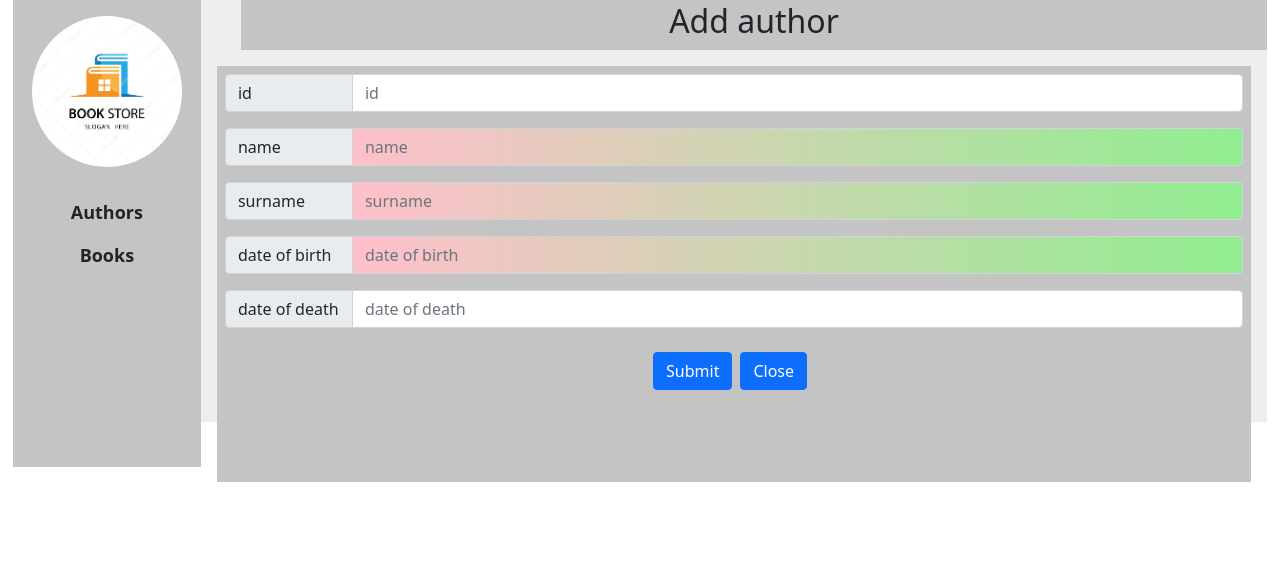
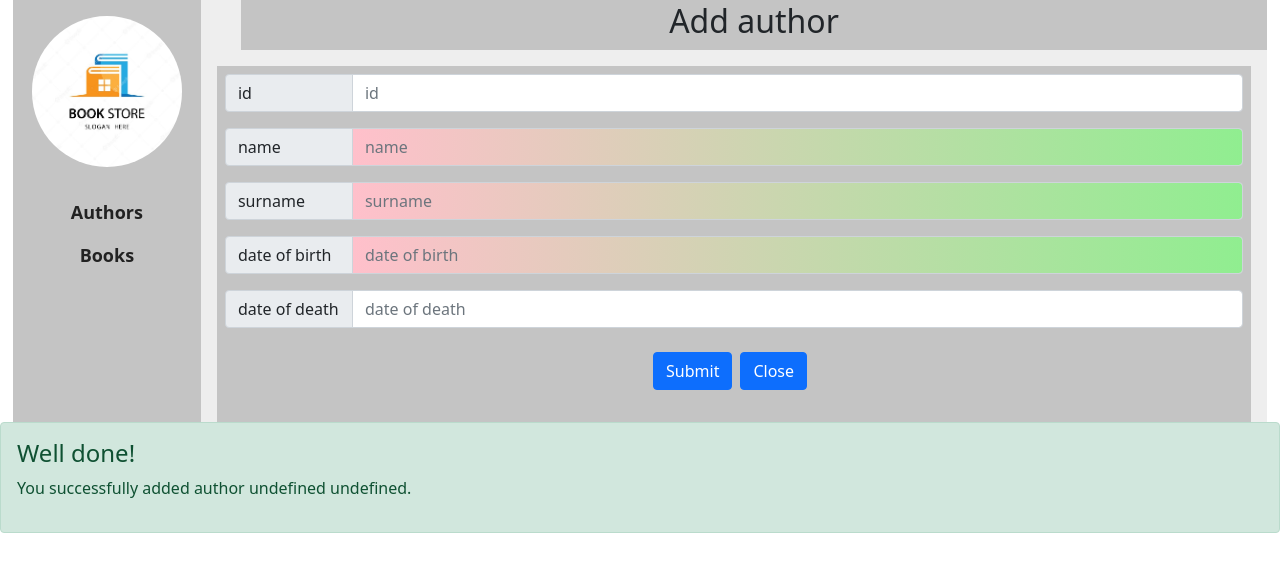
Before and after one commit to Vovan1608/lib-app, a React (Create React App) app in the folder lib-app/: page /add in a window 1280 px wide. Shown: the top 572 px of the page. Built offline with nearby package versions, Linux system fonts and the light colour scheme.

Commit message:
adde pop up

```diff
--- a/lib-app/src/components/common/ModalRender/Modal/Modal.js
+++ b/lib-app/src/components/common/ModalRender/Modal/Modal.js
@@ -1,29 +1,29 @@
 import React from "react";
 
+import { SuccessPopUp } from "../../"
 import { postAxios } from "../../../../server/api";
 
 const Modal = ({data, setData}) => {
+	const { isOpen, info, title } = data;
 
 	const handleClose = e => {
 		setData(false);
 	}
 
 	const handleSave = e => {
-		postAxios('authors', data.info).then(res => {
-
-		});
+		postAxios('authors', info);
 		setData(false);
 	}
 
   return (
 		<>
-			{data.isOpen &&
+			{isOpen &&
 				<div>
 					<div className="modal" style={{display: 'block'}}>
 						<div className="modal-dialog">
 							<div className="modal-content">
 								<div className="modal-header">
-									<h5 className="modal-title">{data.title}</h5>
+									<h5 className="modal-title">{title}</h5>
 								</div>
 								<div className="modal-body">
 									<p>{data.body}</p>
@@ -50,6 +50,7 @@ const Modal = ({data, setData}) => {
 					</div>
 				</div>
 			}
+			<SuccessPopUp dataAuthor={info}/>
 		</>
   );
 }
--- a/lib-app/src/components/common/SuccessPopUp/SuccessPopUp.js
+++ b/lib-app/src/components/common/SuccessPopUp/SuccessPopUp.js
@@ -1,34 +1,15 @@
 import React from "react";
 
-const SuccessPopUp = ({data}) => {
-
+const SuccessPopUp = ({dataAuthor}) => {
+  const {name, surname} = dataAuthor;
 	return (
-		<div className="alert alert-success" role="alert">
+		<div className="alert alert-success " role="alert">
 			<h4 className="alert-heading">Well done!</h4>
 			<p>
-				You successfully added author {`${data.name} ${data.surname}`}.
+				You successfully added author {`${name} ${surname}`}.
 			</p>
 		</div>
 	);
 }
 
 export {SuccessPopUp};
-
-{/* <svg xmlns="http://www.w3.org/2000/svg" style="display: none;">
-  <symbol id="check-circle-fill" fill="currentColor" viewBox="0 0 16 16">
-    <path d="M16 8A8 8 0 1 1 0 8a8 8 0 0 1 16 0zm-3.97-3.03a.75.75 0 0 0-1.08.022L7.477 9.417 5.384 7.323a.75.75 0 0 0-1.06 1.06L6.97 11.03a.75.75 0 0 0 1.079-.02l3.992-4.99a.75.75 0 0 0-.01-1.05z"/>
-  </symbol>
-  <symbol id="info-fill" fill="currentColor" viewBox="0 0 16 16">
-    <path d="M8 16A8 8 0 1 0 8 0a8 8 0 0 0 0 16zm.93-9.412-1 4.705c-.07.34.029.533.304.533.194 0 .487-.07.686-.246l-.088.416c-.287.346-.92.598-1.465.598-.703 0-1.002-.422-.808-1.319l.738-3.468c.064-.293.006-.399-.287-.47l-.451-.081.082-.381 2.29-.287zM8 5.5a1 1 0 1 1 0-2 1 1 0 0 1 0 2z"/>
-  </symbol>
-  <symbol id="exclamation-triangle-fill" fill="currentColor" viewBox="0 0 16 16">
-    <path d="M8.982 1.566a1.13 1.13 0 0 0-1.96 0L.165 13.233c-.457.778.091 1.767.98 1.767h13.713c.889 0 1.438-.99.98-1.767L8.982 1.566zM8 5c.535 0 .954.462.9.995l-.35 3.507a.552.552 0 0 1-1.1 0L7.1 5.995A.905.905 0 0 1 8 5zm.002 6a1 1 0 1 1 0 2 1 1 0 0 1 0-2z"/>
-  </symbol>
-</svg>
-
-<div class="alert alert-success d-flex align-items-center" role="alert">
-  <svg class="bi flex-shrink-0 me-2" width="24" height="24" role="img" aria-label="Success:"><use xlink:href="#check-circle-fill"/></svg>
-  <div>
-    An example success alert with an icon
-  </div>
-</div> */}
```
Also changed, not shown: 1 other file (tests, documents, lock files or other folders).
